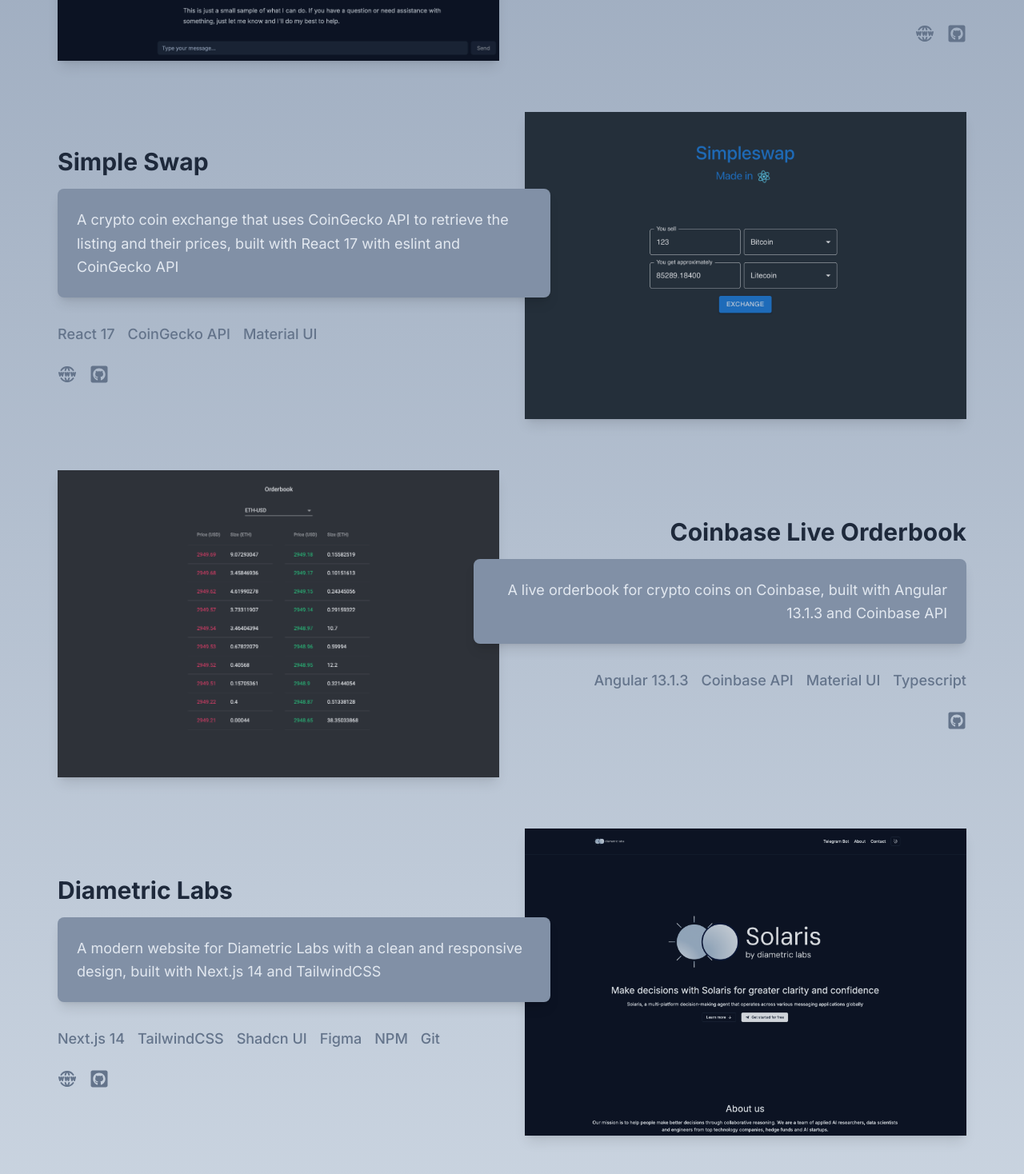
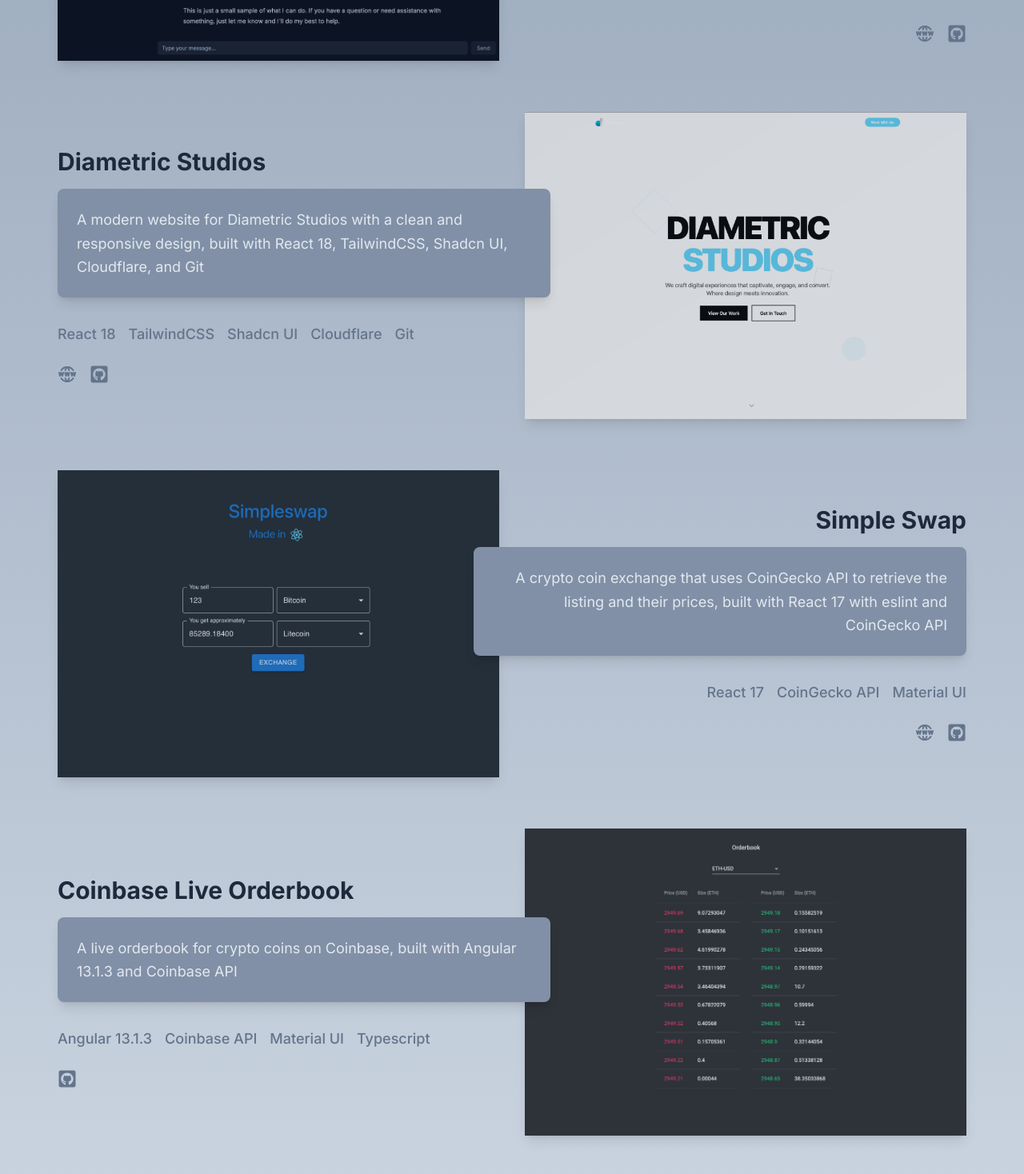
Before and after one commit to rachaeltay/rachaeltay.github.io, a React (Vite) app: page / in a window 1280 px wide. Shown: the part 2602-4070 px from the top of the page at 80% size. Built offline with nearby package versions, Linux system fonts and the light colour scheme.

Commit message:
Change projects

```diff
--- a/src/components/Navbar.jsx
+++ b/src/components/Navbar.jsx
@@ -98,12 +98,12 @@
                                     key={id}
                                     href={href}
                                     onClick={closeMenu}
-                                    className='capitalize text-lg tracking-wide text-text-primary hover:text-accent duration-300 flex items-center'
+                                    className='group capitalize text-lg tracking-wide text-text-primary hover:text-accent duration-300 flex items-center'
                                 >
-                                    <span className='text-accent mr-2'>
+                                    <span className='text-accent group-hover:text-accent mr-2'>
                                         0{index + 1}.
                                     </span>
-                                    <span className='text-text-primary'>
+                                    <span className='text-text-primary group-hover:text-accent'>
                                         {text}
                                     </span>
                                 </a>
--- a/src/data.jsx
+++ b/src/data.jsx
@@ -19,7 +19,7 @@
 import simpleSwap from './assets/images/simpleswap-dark-mode.png';
 import chatBot from './assets/images/chatbot.png';
 import orderbook from './assets/images/orderbook.png';
-import diametricLabs from './assets/images/diametriclabs.png';
+import diametricStudios from './assets/images/diametric-studios.png';
 
 export const links = [
     { id: nanoid(), href: '#intro', text: 'intro' },
@@ -131,6 +131,15 @@
     },
     {
         id: nanoid(),
+        img: diametricStudios,
+        url: 'https://diametricsstudios.com',
+        github: 'https://github.com/rachaeltay/diametricstudio',
+        title: 'Diametric Studios',
+        techlist: ['React 18', 'TailwindCSS', 'Shadcn UI', 'Cloudflare', 'Git'],
+        text: 'A modern website for Diametric Studios with a clean and responsive design, built with React 18, TailwindCSS, Shadcn UI, Cloudflare, and Git',
+    },
+    {
+        id: nanoid(),
         img: simpleSwap,
         url: 'https://rach-simpleswap.netlify.app/',
         github: 'https://github.com/rachaeltay/simpleswap',
@@ -152,20 +161,4 @@
         ],
         text: 'A live orderbook for crypto coins on Coinbase, built with Angular 13.1.3 and Coinbase API',
     },
-    {
-        id: nanoid(),
-        img: diametricLabs,
-        url: 'https://diametriclabs.com',
-        github: 'https://github.com/kahhongt/diametriclabs',
-        title: 'Diametric Labs',
-        techlist: [
-            'Next.js 14',
-            'TailwindCSS',
-            'Shadcn UI',
-            'Figma',
-            'NPM',
-            'Git',
-        ],
-        text: 'A modern website for Diametric Labs with a clean and responsive design, built with Next.js 14 and TailwindCSS',
-    },
 ];
```
Also changed, not shown: src/assets/images/diametric-studios.png (added), 14 other files (tests, documents, lock files or other folders).
